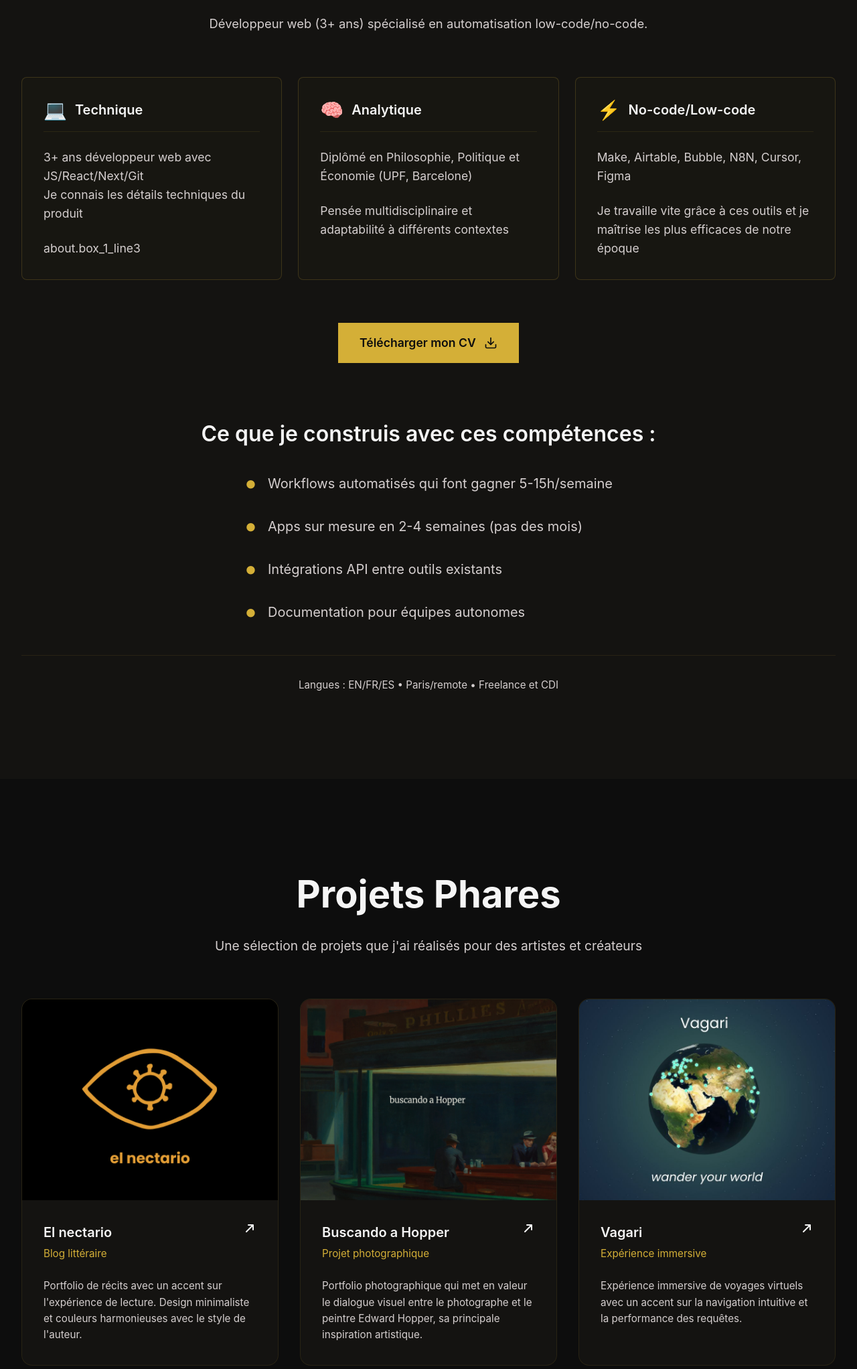
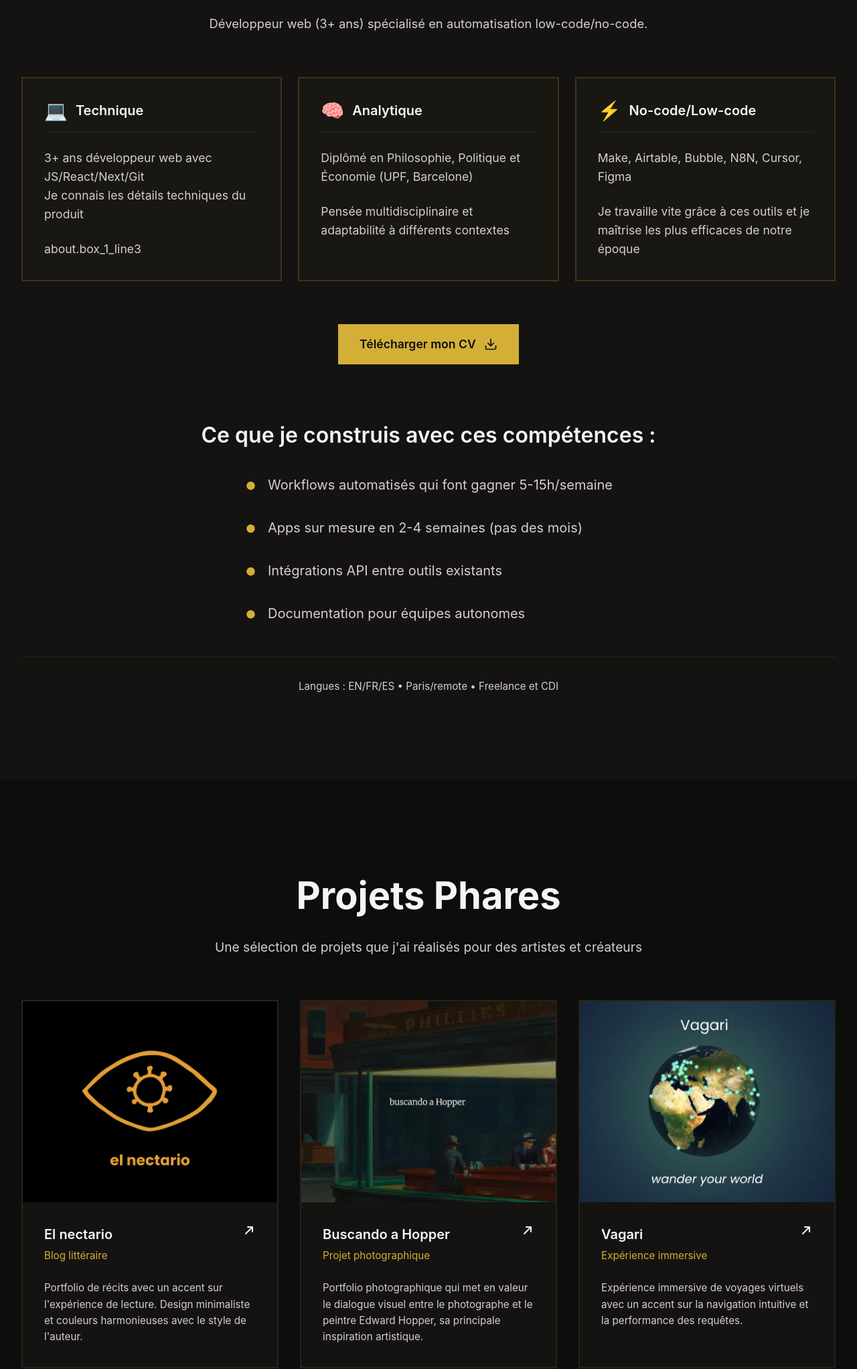
Before and after one commit to scorcuera/arsomnia, an Astro site: page /fr in a window 1280 px wide. Shown: the part 1320-3364 px from the top of the page at 67% size. Built offline with nearby package versions, Linux system fonts and the light colour scheme; Astro itself is replaced by a stand-in of ours; animation ran at ten frames a second.

Commit message:
refactor styling in index and language-specific pages to enhance visual consistency, including border adjustments and hover effects for improved user experience

```diff
--- a/src/i18n/es.json
+++ b/src/i18n/es.json
@@ -7,7 +7,7 @@
   },
   "hero": {
     "title": "Construyo tus <span class='hero-title-accent'>herramientas</span>",
-    "subtitle": "Te ayudo a crear soluciones low-code / no-code que ahorran tiempo, reducen errores y escalan con tu negocio.",
+    "subtitle": "Te ayudo a crear soluciones <strong>low-code / no-code</strong> que ahorran tiempo, reducen errores y escalan con tu negocio.",
     "cta_primary": "Ver Proyectos",
     "cta_secondary": "Contactar"
   },
--- a/src/pages/fr/index.astro
+++ b/src/pages/fr/index.astro
@@ -454,11 +454,11 @@
 	}
 
 	.about-box {
-		border: 1px solid rgba(212, 175, 55, 0.2);
-		border-radius: 8px;
+		border: 2px solid rgba(212, 175, 55, 0.2);
+		border-radius: 0;
 		padding: 2rem;
 		background: rgba(212, 175, 55, 0.02);
-		transition: border-color 0.3s ease, background 0.3s ease;
+		transition: border-color 0.3s ease, background 0.3s ease, box-shadow 0.3s ease;
 		display: flex;
 		flex-direction: column;
 	}
@@ -466,6 +466,7 @@
 	.about-box:hover {
 		border-color: rgba(212, 175, 55, 0.4);
 		background: rgba(212, 175, 55, 0.04);
+		box-shadow: inset 0 0 0 1px rgba(212, 175, 55, 0.4); /* Simule une bordure plus épaisse */
 	}
 
 	.box-header {
@@ -615,20 +616,20 @@
 
 	.project-card {
 		background: var(--color-bg-secondary);
-		border-radius: 16px;
+		border-radius: 0;
 		overflow: hidden;
-		transition: transform 0.3s ease, box-shadow 0.3s ease;
+		transition: transform 0.3s ease, box-shadow 0.3s ease, border-color 0.3s ease;
 		cursor: pointer;
 		text-decoration: none;
 		color: inherit;
 		display: block;
-		border: 1px solid rgba(212, 175, 55, 0.1);
+		border: 2px solid rgba(212, 175, 55, 0.1);
 		will-change: transform;
 	}
 
 	.project-card:hover {
 		transform: translateY(-8px);
-		box-shadow: 0 20px 40px rgba(0, 0, 0, 0.6);
+		box-shadow: 0 20px 40px rgba(0, 0, 0, 0.6), inset 0 0 0 1px rgba(212, 175, 55, 0.3);
 		border-color: rgba(212, 175, 55, 0.3);
 	}
 
--- a/src/pages/index.astro
+++ b/src/pages/index.astro
@@ -455,11 +455,11 @@
 	}
 
 	.about-box {
-		border: 1px solid rgba(212, 175, 55, 0.2);
-		border-radius: 8px;
+		border: 2px solid rgba(212, 175, 55, 0.2);
+		border-radius: 0;
 		padding: 2rem;
 		background: rgba(212, 175, 55, 0.02);
-		transition: border-color 0.3s ease, background 0.3s ease;
+		transition: border-color 0.3s ease, background 0.3s ease, box-shadow 0.3s ease;
 		display: flex;
 		flex-direction: column;
 	}
@@ -467,6 +467,7 @@
 	.about-box:hover {
 		border-color: rgba(212, 175, 55, 0.4);
 		background: rgba(212, 175, 55, 0.04);
+		box-shadow: inset 0 0 0 1px rgba(212, 175, 55, 0.4); /* Simula borde más grueso */
 	}
 
 	.box-header {
@@ -617,20 +618,20 @@
 
 	.project-card {
 		background: var(--color-bg-secondary);
-		border-radius: 16px;
+		border-radius: 0;
 		overflow: hidden;
-		transition: transform 0.3s ease, box-shadow 0.3s ease;
+		transition: transform 0.3s ease, box-shadow 0.3s ease, border-color 0.3s ease;
 		cursor: pointer;
 		text-decoration: none;
 		color: inherit;
 		display: block;
-		border: 1px solid rgba(212, 175, 55, 0.1);
+		border: 2px solid rgba(212, 175, 55, 0.1);
 		will-change: transform;
 	}
 
 	.project-card:hover {
 		transform: translateY(-8px);
-		box-shadow: 0 20px 40px rgba(0, 0, 0, 0.6);
+		box-shadow: 0 20px 40px rgba(0, 0, 0, 0.6), inset 0 0 0 1px rgba(212, 175, 55, 0.3);
 		border-color: rgba(212, 175, 55, 0.3);
 	}
 
```
Also changed, not shown: src/components/archive/FishBackground.astro (line endings or trailing spaces), src/components/archive/LiquidTextEffect.astro (line endings or trailing spaces).
